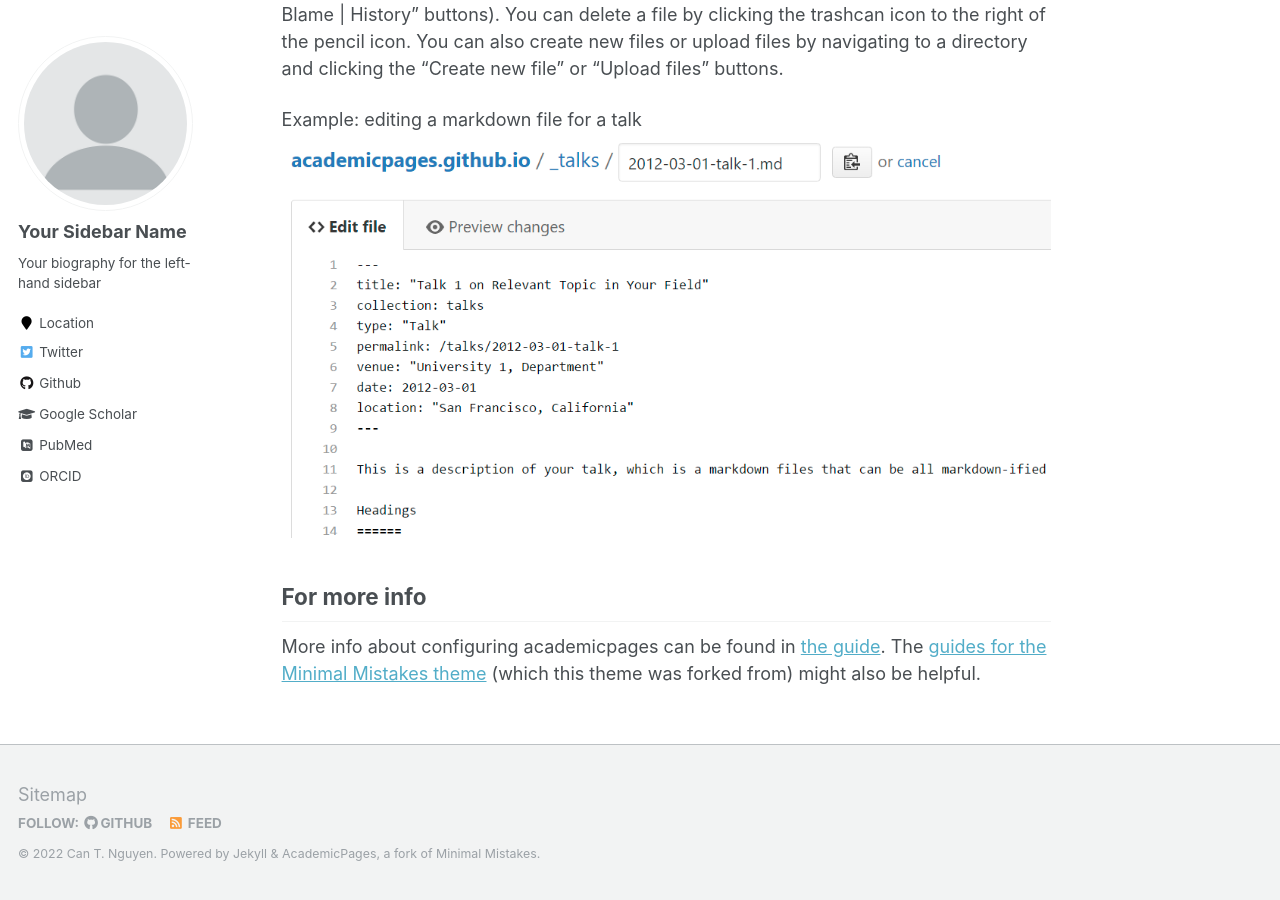
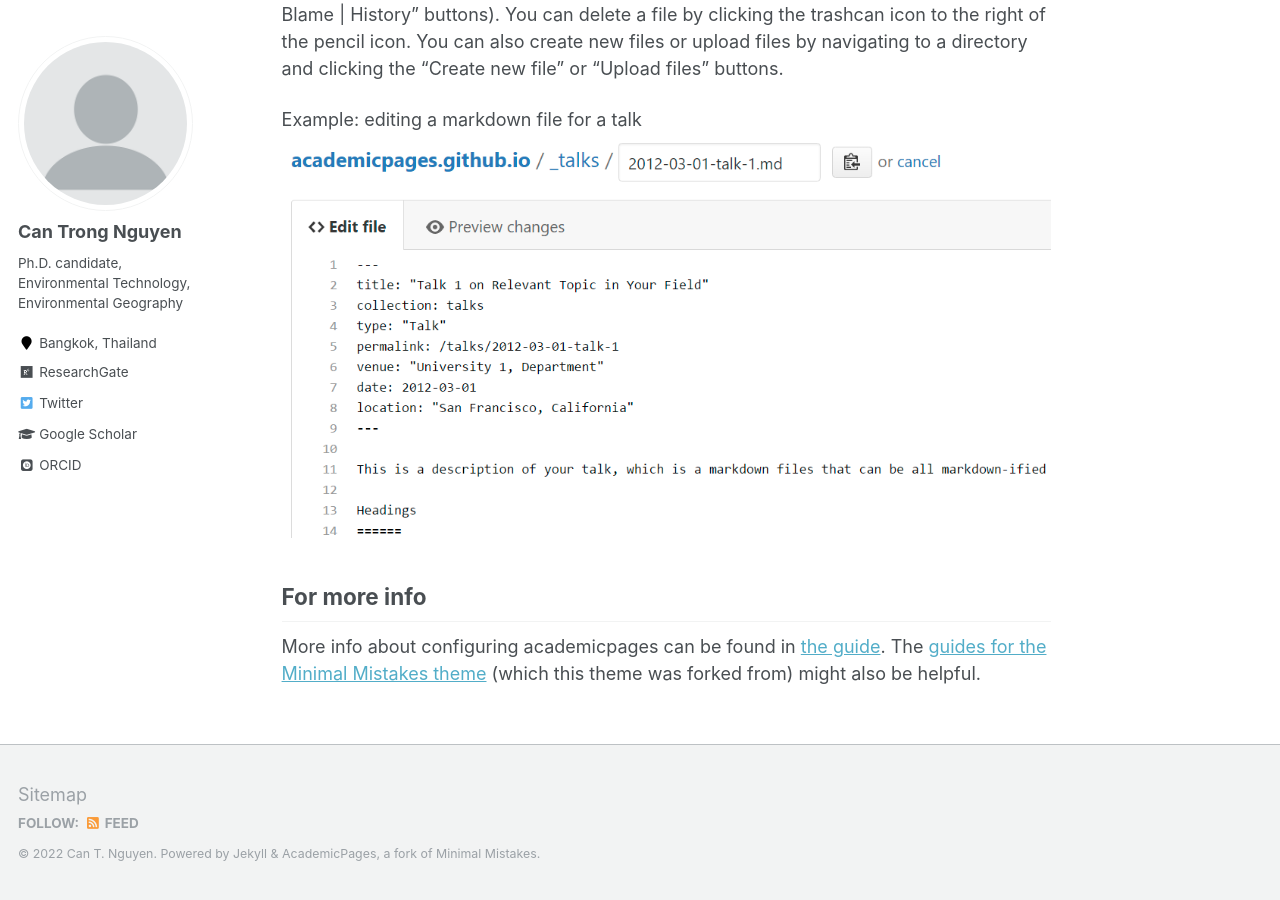
Before and after one commit to canng/oldsite, a Jekyll site: the page built from _pages/about.md, in a window 1280 px wide and 900 px high, scrolled down 2463 px. Built offline with Jekyll 4.4.1, drawn with Linux system fonts in a browser that asks for light colours; some web fonts are replaced.

Commit message:
update _config.yml

```diff
--- a/_config.yml
+++ b/_config.yml
@@ -77,18 +77,21 @@ analytics:
   google:
     tracking_id          :
 
+##################################################################################################
+##################################################################################################
+##################################################################################################
 
 # Site Author
 author:
-  name             : "Your Sidebar Name"
+  name             : "Can Trong Nguyen"
   avatar           : "profile.png"
-  bio              : "Your biography for the left-hand sidebar"
-  location         : "Location"
+  bio              : "Ph.D. candidate, Environmental Technology, Environmental Geography"
+  location         : "Bangkok, Thailand"
   employer         :
-  pubmed           : "https://www.ncbi.nlm.nih.gov/pubmed/?term=john+snow"
-  googlescholar    : "http://yourfullgooglescholarurl.com"
+  pubmed           :
+  googlescholar    :  "https://scholar.google.com/citations?user=oUX6rbQAAAAJ&hl=vi&authuser=1"
   email            :
-  researchgate     :  # example: "https://www.researchgate.net/profile/yourprofile"
+  researchgate     :   "https://www.researchgate.net/profile/Can-Nguyen-3"
   uri              :
   bitbucket        :
   codepen          :
@@ -96,20 +99,20 @@ author:
   flickr           :
   facebook         :
   foursquare       :
-  github           : "academicpages"
+  github           :
   google_plus      :
   keybase          :
   instagram        :
-  impactstory      : #"https://profiles.impactstory.org/u/xxxx-xxxx-xxxx-xxxx"
+  impactstory      :
   lastfm           :
   linkedin         :
-  orcid            : "http://orcid.org/yourorcidurl"
+  orcid            : "https://orcid.org/0000-0003-0471-4062"
   pinterest        :
   soundcloud       :
-  stackoverflow    : # http://stackoverflow.com/users/123456/username
+  stackoverflow    :
   steam            :
   tumblr           :
-  twitter          : "replacethistwitterhandle"
+  twitter          : "https://twitter.com/canntrg"
   vine             :
   weibo            :
   xing             :
@@ -255,7 +258,7 @@ sass:
 permalink: /:categories/:title/
 # paginate: 5 # amount of posts to show
 # paginate_path: /page:num/
-timezone: America/Los_Angeles # http://en.wikipedia.org/wiki/List_of_tz_database_time_zones
+timezone: Asia/Bangkok # http://en.wikipedia.org/wiki/List_of_tz_database_time_zones
 
 
 # Plugins
```
